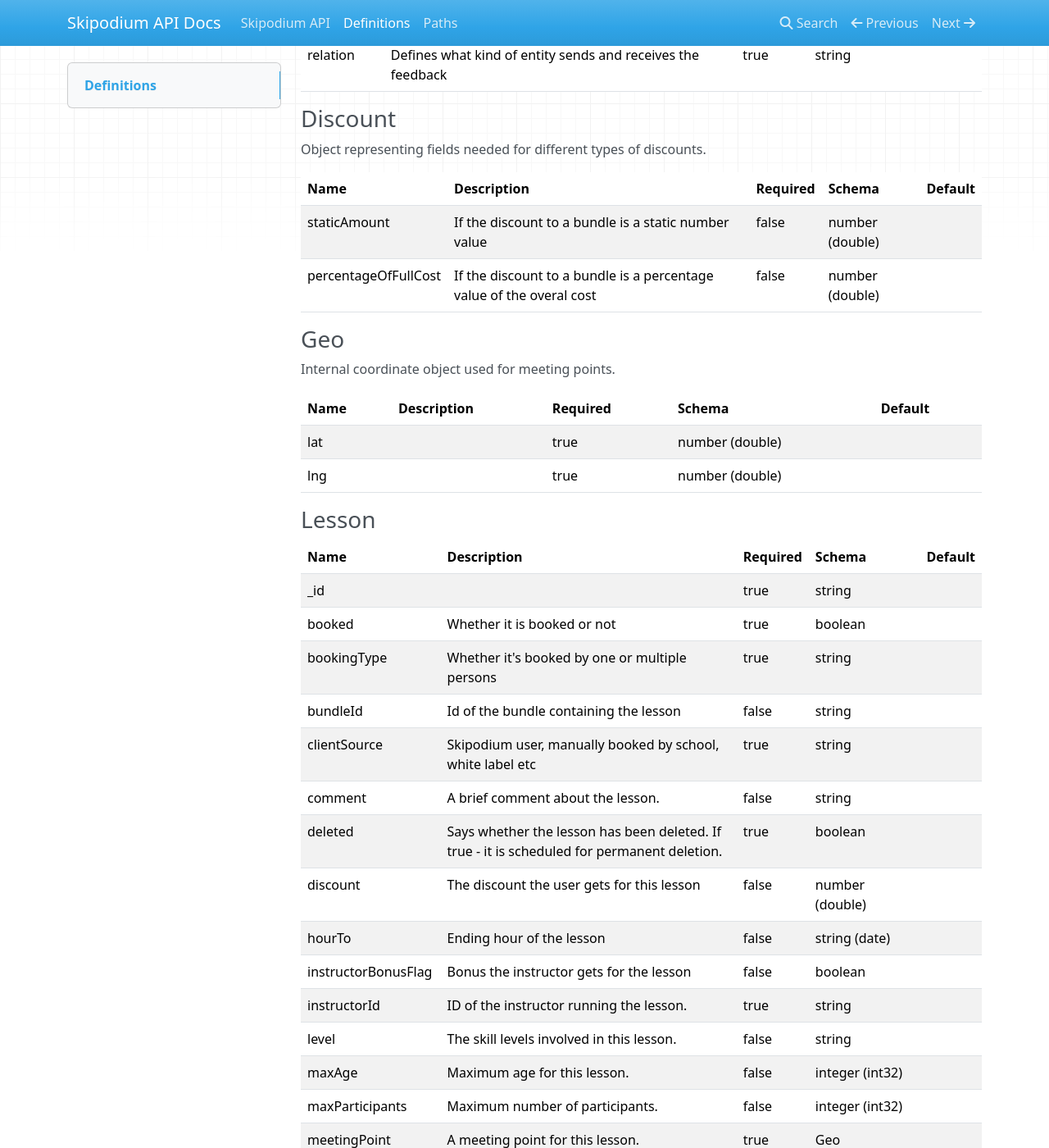
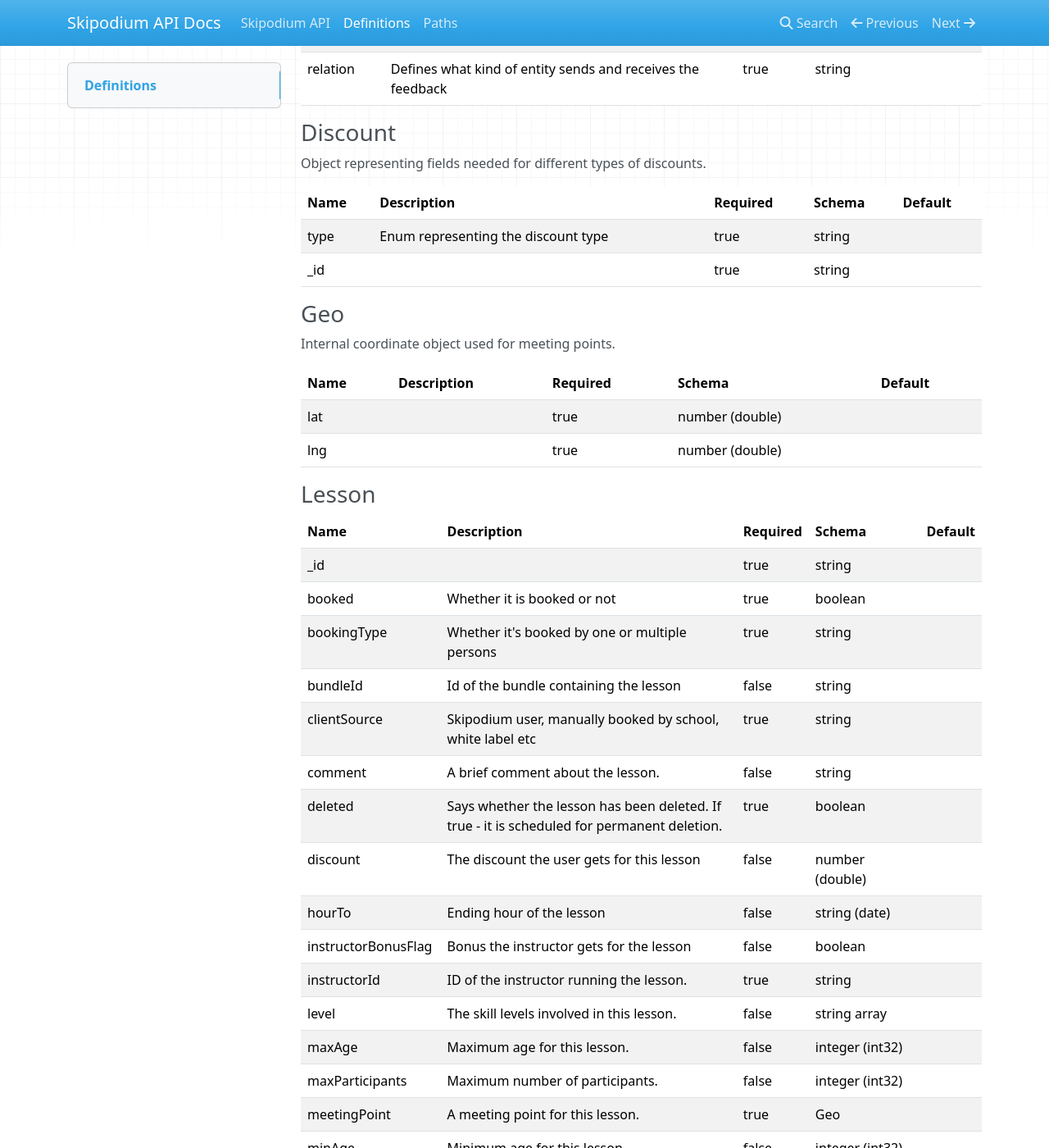
Before and after one commit to mszydlowski91/test, an MkDocs documentation site: the page built from docs/definitions.md, in a window 1280 px wide and 1400 px high, scrolled down 6650 px. Shown: the whole window at 82% size. Built offline with MkDocs 1.6.1, drawn with Linux system fonts in a browser that asks for light colours; nearby versions of some CDN libraries; some of the changed text lies outside the part shown.

Commit message:
Updated docs #2

```diff
--- a/docs/definitions.md
+++ b/docs/definitions.md
@@ -30,7 +30,8 @@ An entity representing a single transaction made by a user or  a school.
 |productId|ID of lesson or bundle ordered (or null if it's a refund/referral etc)|false|string||
 |schoolId|ID of the school that does the transaction (if it is not manually booked).|false|string||
 |transactionType|Type of the transaction: lesson purchase, refund, referral bonus, etc.|true|string||
-|userId|ID of the user booking the transaction (if booked manually).|false|string||
+|userId|ID of the user for whom the lesson was booked|true|string||
+|bookerId|ID of the user of stub user who booked this lesson|false|string||
 
 
 ### Message
@@ -206,8 +207,8 @@ Object representing fields needed for different types of discounts.
 
 |Name|Description|Required|Schema|Default|
 |----|----|----|----|----|
-|staticAmount|If the discount to a bundle is a static number value|false|number (double)||
-|percentageOfFullCost|If the discount to a bundle is a percentage value of the overal cost|false|number (double)||
+|type|Enum representing the discount type|true|string||
+|_id||true|string||
 
 
 ### Geo
@@ -234,7 +235,7 @@ Internal coordinate object used for meeting points.
 |hourTo|Ending hour of the lesson|false|string (date)||
 |instructorBonusFlag|Bonus the instructor gets for the lesson|false|boolean||
 |instructorId|ID of the instructor running the lesson.|true|string||
-|level|The skill levels involved in this lesson.|false|string||
+|level|The skill levels involved in this lesson.|false|string array||
 |maxAge|Maximum age for this lesson.|false|integer (int32)||
 |maxParticipants|Maximum number of participants.|false|integer (int32)||
 |meetingPoint|A meeting point for this lesson.|true|Geo||
@@ -244,7 +245,7 @@ Internal coordinate object used for meeting points.
 |participants|List of participants  attending this lesson|true|Participant array||
 |prices|A list of price thresholds, depending on the time of booking|false|number (double) array||
 |schoolId|ID of the school at which the lesson was carried out.|true|string||
-|specialties|The specialities covered by the lesson|false|string||
+|specialties|The specialities covered by the lesson|false|string array||
 |previousInstructorId|Id of the previous instructor|false|string||
 
 
```
Also changed, not shown: other parts of docs/definitions.md (+1 -0 lines), docs/paths.md (+1 -0 lines), swagger.json.
